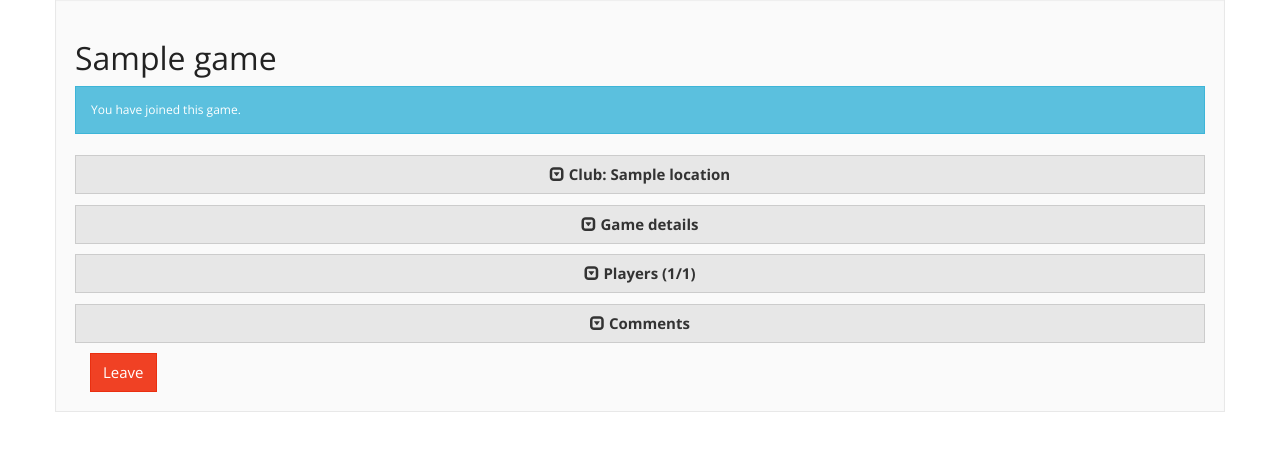
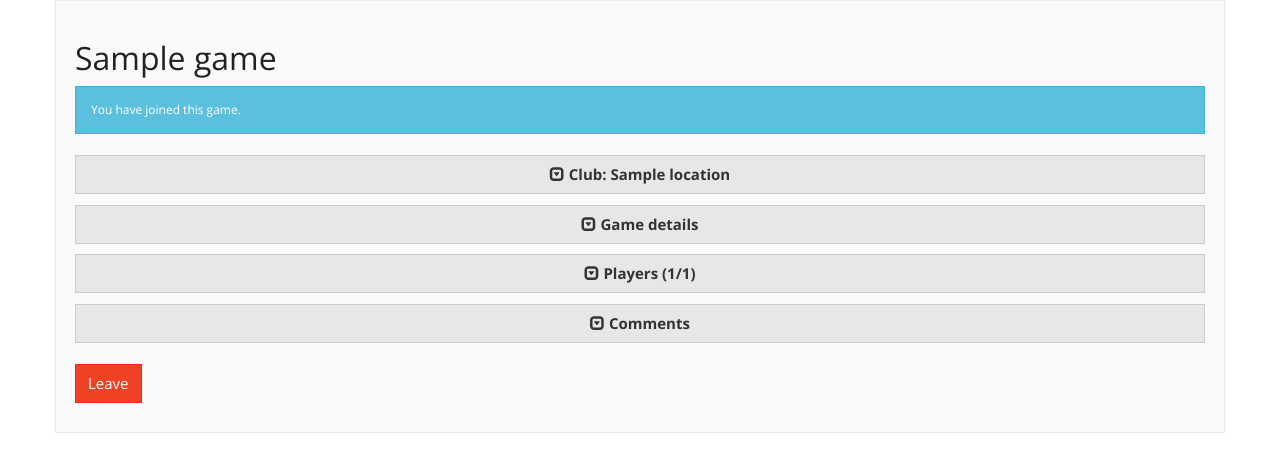
Before and after one commit to NeDaRoSa/Badminton, a Django app: page /game/1/ in a window 1280 px wide. Shown: the part 81-553 px from the top of the page. Run offline with Django 3.2, Linux system fonts and the light colour scheme; a user stored in the database is signed in; tables that the repository leaves empty hold one stand-in row (values such as "Sample post"); some libraries are stand-ins or nearby versions.

Commit message:
minor front end fix

```diff
--- a/templates/game.html
+++ b/templates/game.html
@@ -116,7 +116,8 @@
             </p>
         </div>
 
-
+        <div class="row">
+            <p>
                 {% if not is_past_game %}
                     {% if has_joined %}
                         <form action="/game/{{ game.id }}/" method="post">
@@ -136,6 +137,8 @@
                         {% endif %}
                     {% endif %}
                 {% endif %}
+            </p>
+        </div>
     </div>
 
 {% endblock %}
```
Lines whose indentation alone changed are shown as unchanged.
